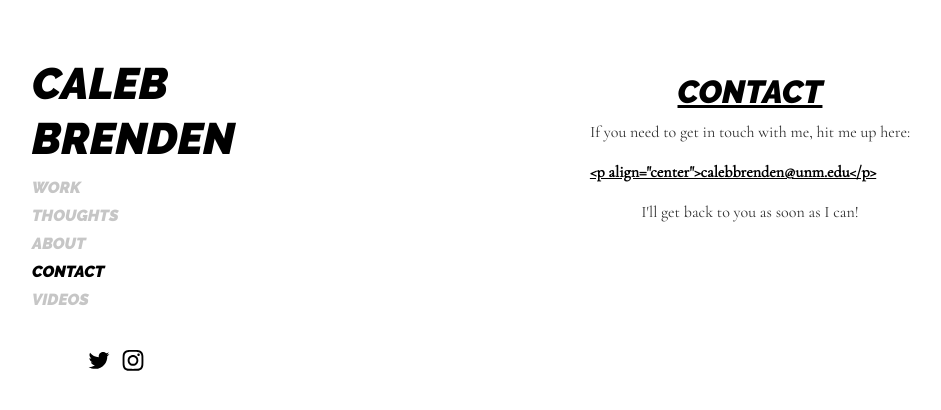
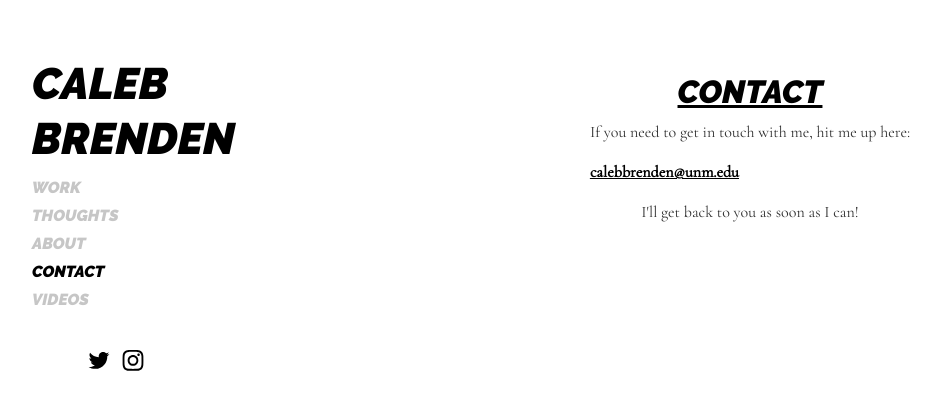
Before and after one commit to calebbrenden/my-site, a Jekyll site: the page built from contact.md, in a window 1280 px wide. Shown: the top 410 px of the page, without its empty margins (36-977 px from the left). Built offline with Jekyll 4.4.1, drawn with Linux system fonts in a browser that asks for light colours.

Commit message:
added another margin left and right to .container > header, added align center to a tag, removed p tag

```diff
--- a/_sass/hydeout/_layout.scss
+++ b/_sass/hydeout/_layout.scss
@@ -339,6 +339,8 @@
 
     > header {
       color: inherit;
+      margin-left: auto;
+      margin-right: auto;
       /* text-decoration: underline; */
       h1, h2 {
         color: inherit;
--- a/contact.md
+++ b/contact.md
@@ -8,6 +8,6 @@
 
 <p align="center">If you need to get in touch with me, hit me up here:</p>
 
-<a href="mailto:calebbrenden@unm.edu"><p align="center">calebbrenden@unm.edu</p></a>
+<a href="mailto:calebbrenden@unm.edu" align="center">calebbrenden@unm.edu</a>
 
 <p align="center">I'll get back to you as soon as I can!</p>
```
Also changed, not shown: 2 other files.
